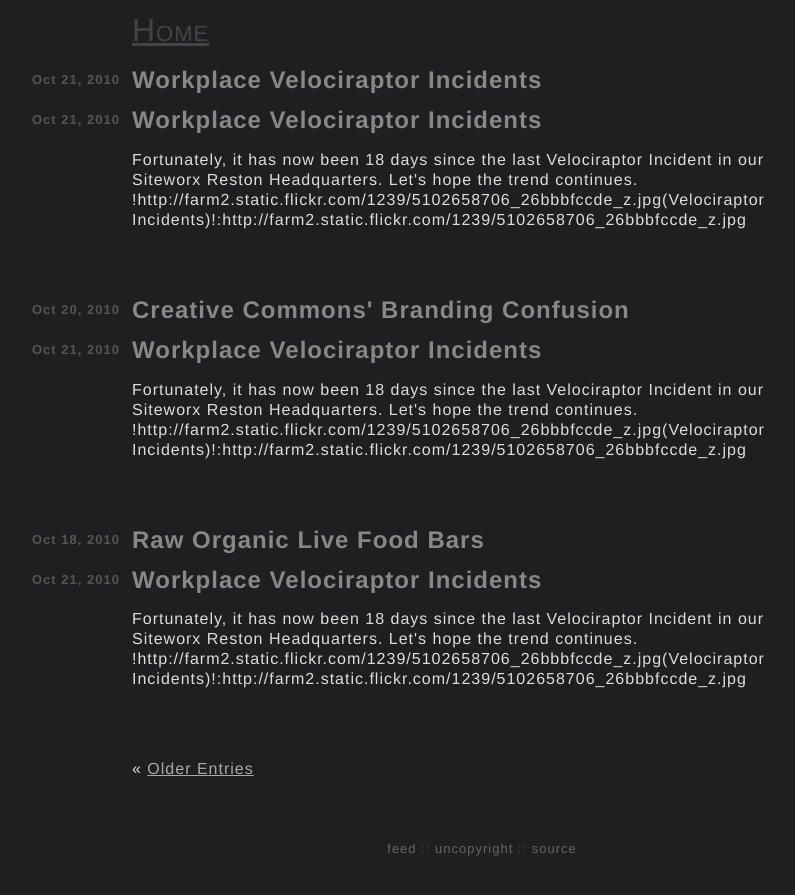
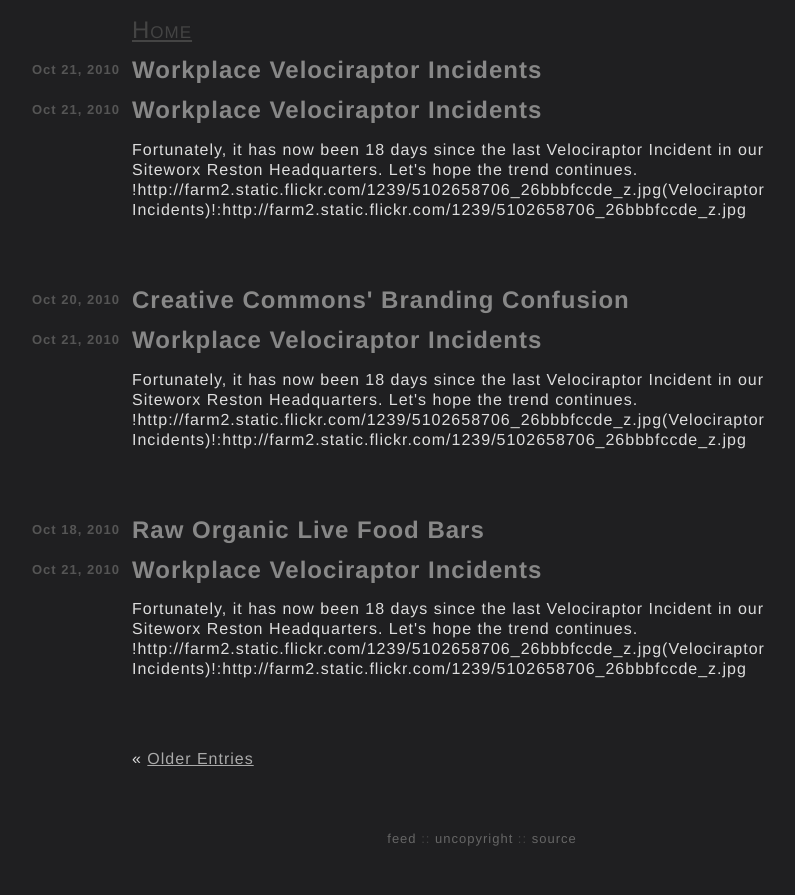
Before and after one commit to throughnothing/throughnothing.com, a Jekyll site: the page built from blog/index.html, in a window 1280 px wide. Shown: the top 895 px of the page, without its empty margins (158-953 px from the left). Built offline with Jekyll 4.4.1, drawn with Linux system fonts in a browser that asks for light colours; Markdown is read by kramdown in place of the engine named in the settings; the list of posts is cut into pages by our own code.

Commit message:
lowered topbar font size

```diff
--- a/blog/css/site.css
+++ b/blog/css/site.css
@@ -43,8 +43,8 @@ blockquote{
   color: #aaa;
 }
 div.topbar {
-  font-size: 32px;
-  margin-bottom: 30px;
+  font-size: 24px;
+  margin-bottom: 20px;
 }
 div.topbar a{
   color: #444;
```
